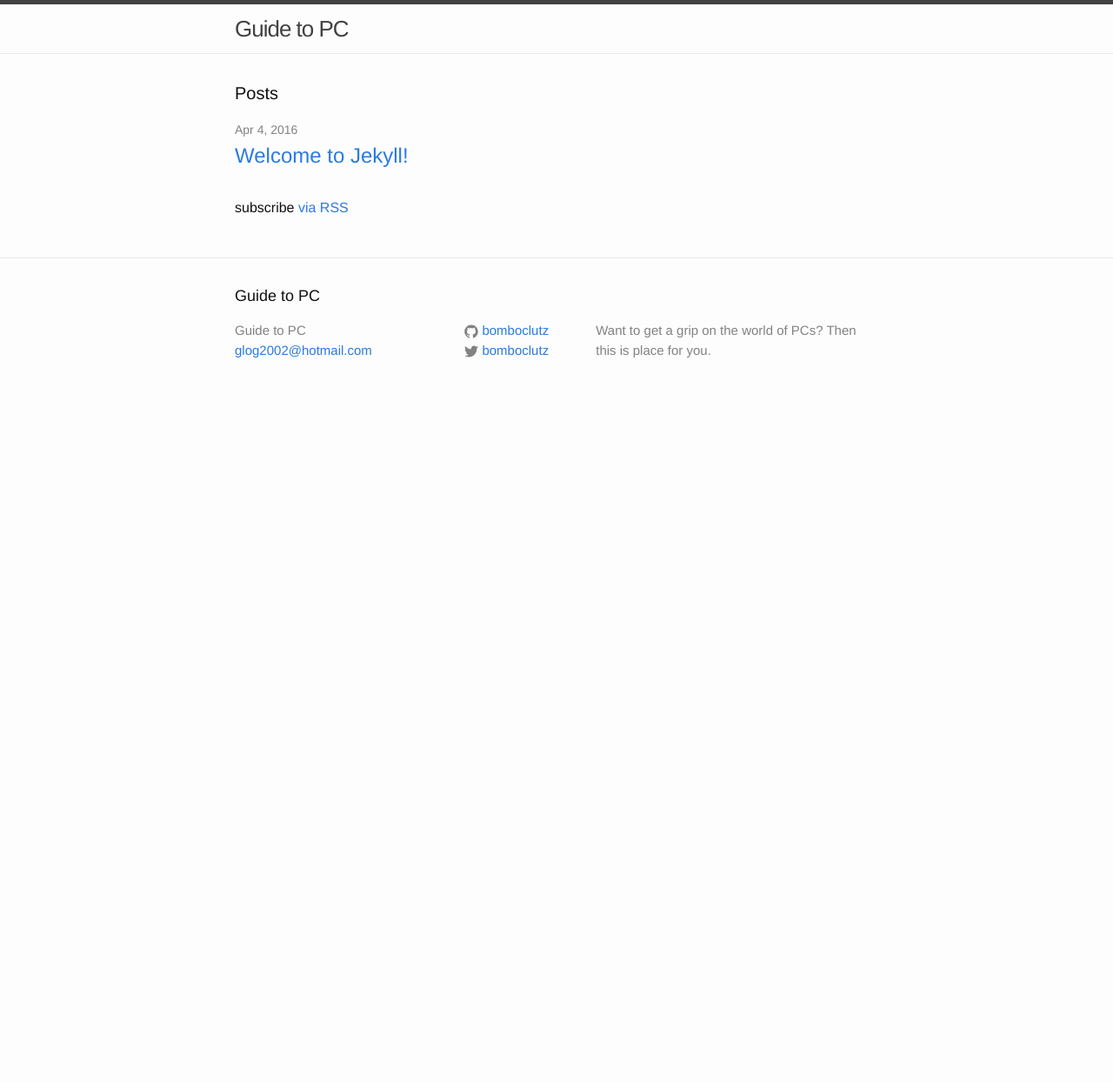
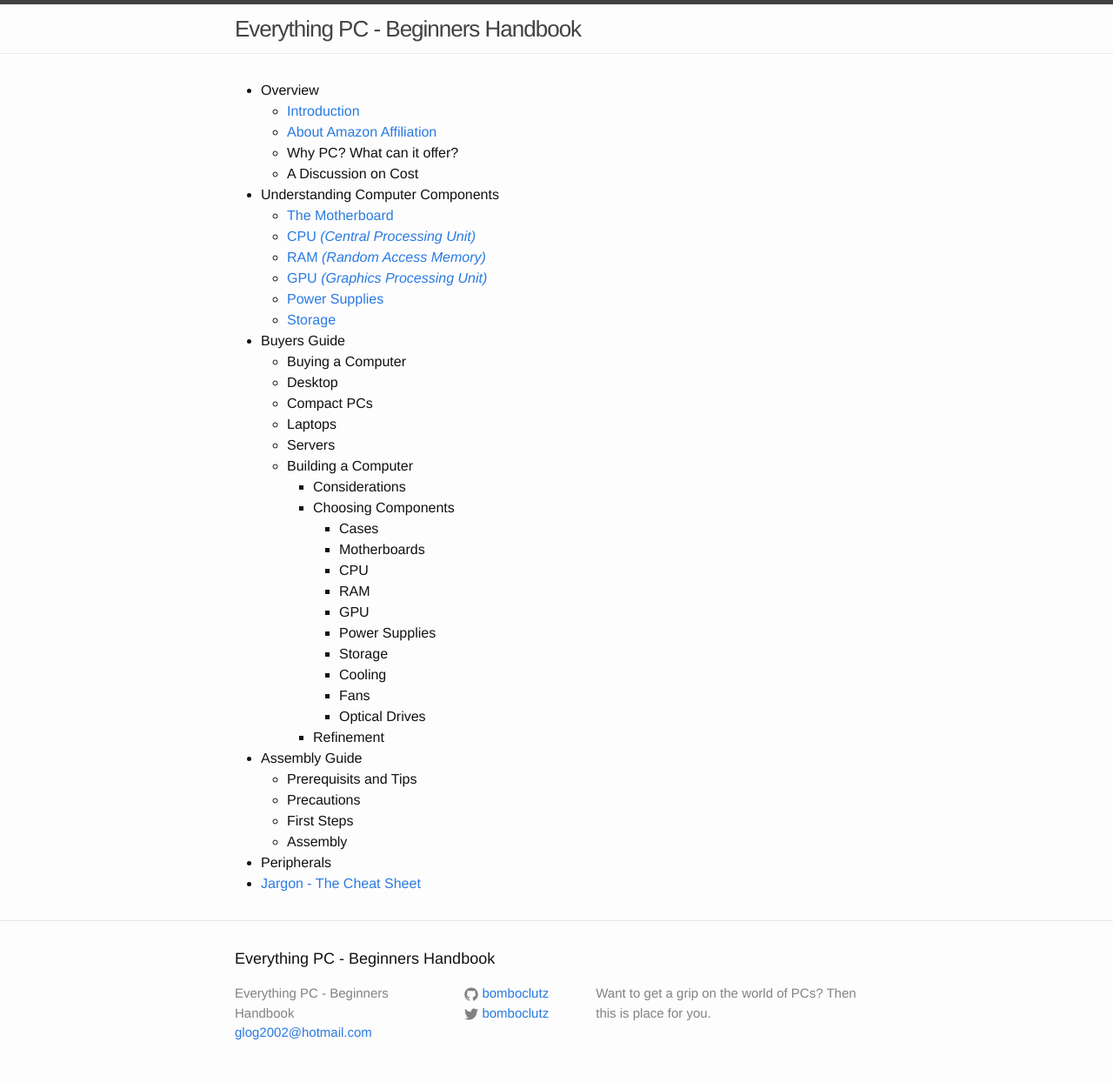
Before and after one commit to bomboclutz/bomboclutz.github.io, a Jekyll site: the page built from index.html, in a window 1280 px wide. Shown: the whole page at 87% size. Built offline with Jekyll 4.4.1, drawn with Linux system fonts in a browser that asks for light colours; before the commit the page ends 900 px from its top, so only the background shows below that.

Commit message:
Navigation and content

```diff
--- a/_config.yml
+++ b/_config.yml
@@ -6,7 +6,7 @@
 # 'jekyll serve'. If you change this file, please restart the server process.
 
 # Site settings
-title: Guide to PC
+title: Everything PC - Beginners Handbook
 email: glog2002@hotmail.com
 description: > # this means to ignore newlines until "baseurl:"
   Want to get a grip on the world of PCs? Then this is place for you.
@@ -21,4 +21,4 @@ markdown: kramdown
 collections:
   articles:
     output: true
-    permalink: /articles/:path/
+    permalink: /:path/
--- a/_includes/header.html
+++ b/_includes/header.html
@@ -20,6 +20,7 @@
           {% endif %}
         {% endfor %}
       </div>-->
+
     </nav>
 
   </div>
--- a/_sass/_base.scss
+++ b/_sass/_base.scss
@@ -32,7 +32,7 @@ body {
  */
 h1, h2, h3, h4, h5, h6,
 p, blockquote, pre,
-ul, ol, dl, figure,
+/*ul*/, ol, dl, figure,
 %vertical-rhythm {
     margin-bottom: $spacing-unit / 2;
 }
--- a/index.html
+++ b/index.html
@@ -3,21 +3,56 @@ layout: default
 ---
 
 <div class="home">
-
-  <h1 class="page-heading">Posts</h1>
-
-  <ul class="post-list">
-    {% for post in site.posts %}
-      <li>
-        <span class="post-meta">{{ post.date | date: "%b %-d, %Y" }}</span>
-
-        <h2>
-          <a class="post-link" href="{{ post.url | prepend: site.baseurl }}">{{ post.title }}</a>
-        </h2>
-      </li>
-    {% endfor %}
-  </ul>
-
-  <p class="rss-subscribe">subscribe <a href="{{ "/feed.xml" | prepend: site.baseurl }}">via RSS</a></p>
-
+  <ul>
+    <li>Overview</li>
+    <ul>
+      <li><a href="/overview/introduction/">Introduction</a></li>
+      <li><a href="/overview/affiliation/">About Amazon Affiliation</a></li>
+      <li>Why PC? What can it offer?</li>
+      <li>A Discussion on Cost</li>
+    </ul>
+    <li>Understanding Computer Components</li>
+    <ul>
+      <li><a href="/components/motherboard/">The Motherboard</a></li>
+      <li><a href="/components/cpu/">CPU <i>(Central Processing Unit)</i></a></li>
+      <li><a href="/components/ram/">RAM <i>(Random Access Memory)</i></a></li>
+      <li><a href="/components/gpu/">GPU <i>(Graphics Processing Unit)</i></a></li>
+      <li><a href="/components/powersupplies/">Power Supplies</a></li>
+      <li><a href="/components/storage/">Storage</a></li>
+    </ul>
+    <li>Buyers Guide</li>
+    <ul>
+      <li>Buying a Computer</li>
+        <li>Desktop</li>
+        <li>Compact PCs</li>
+        <li>Laptops</li>
+        <li>Servers</li>
+      <li>Building a Computer</li>
+      <ul>
+        <li>Considerations</li>
+        <li>Choosing Components</li>
+        <ul>
+          <li>Cases</li>
+          <li>Motherboards</li>
+          <li>CPU</li>
+          <li>RAM</li>
+          <li>GPU</li>
+          <li>Power Supplies</li>
+          <li>Storage</li>
+          <li>Cooling</li>
+          <li>Fans</li>
+          <li>Optical Drives</li>
+        </ul>
+        <li>Refinement</li>
+      </ul>
+    </ul>
+    <li>Assembly Guide</li>
+    <ul>
+      <li>Prerequisits and Tips</li>
+      <li>Precautions</li>
+      <li>First Steps</li>
+      <li>Assembly</li>
+    </ul>
+    <li>Peripherals</li>
+    <li><a href="/jargon/">Jargon - The Cheat Sheet</a></li>
 </div>
```
Also changed, not shown: _articles/overview/affiliation.md (renamed from _articles/introduction/affiliation.md, +1 -0 lines), _articles/overview/introduction.md (renamed from _articles/introduction/introduction.md, +2 -1 lines).
